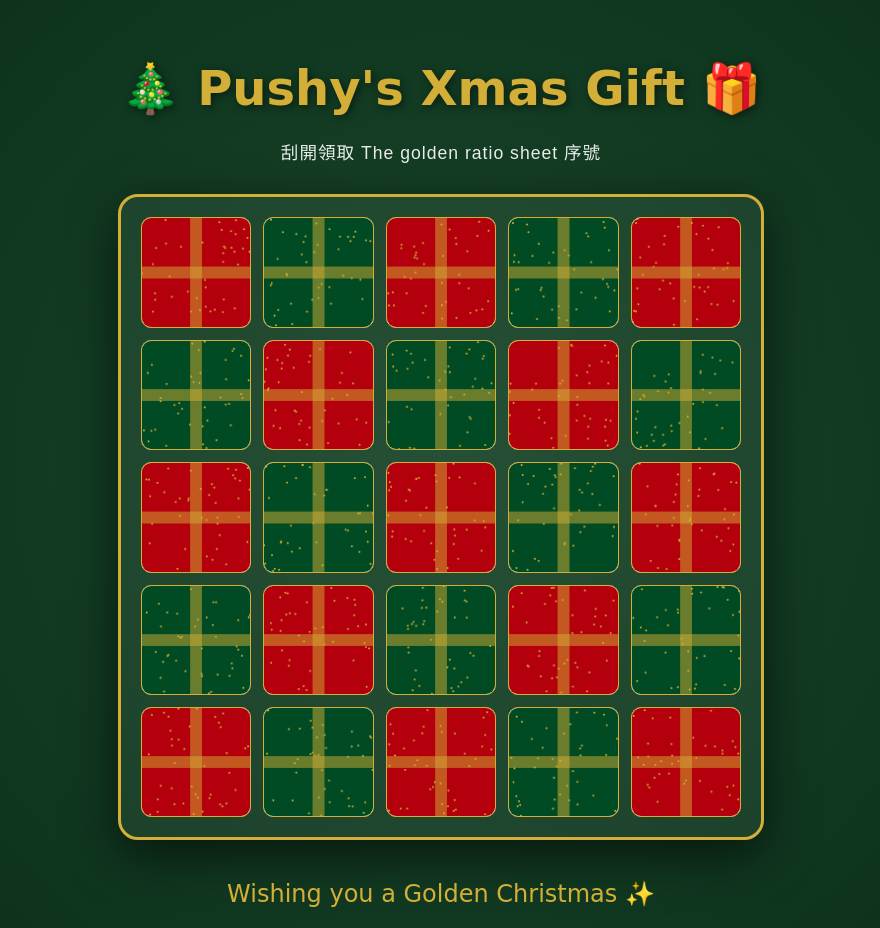
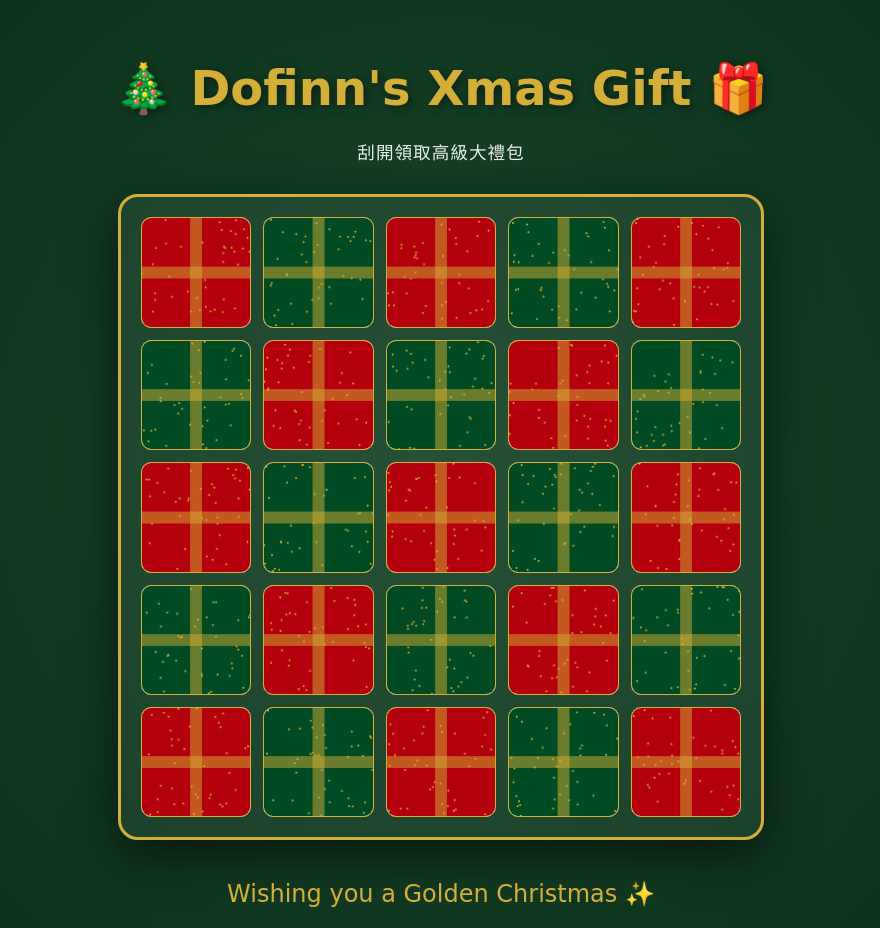
Before and after one commit to forgivedawn/Christmas_Scatch_2025, a plain HTML site: page index.html in a window 1280 px wide. Shown: the whole page, without its empty margins (199-1079 px from the left). Drawn offline with Linux system fonts and the light colour scheme; a web font is replaced by a local one.

Commit message:
Change title

```diff
--- a/index.html
+++ b/index.html
@@ -100,8 +100,8 @@
 </head>
 <body>
 
-    <h2>🎄 Pushy's Xmas Gift 🎁</h2>
-    <p class="subtitle">刮開領取 The golden ratio sheet 序號</p>
+    <h2>🎄 Dofinn's Xmas Gift 🎁</h2>
+    <p class="subtitle">刮開領取高級大禮包</p>
 
     <div class="grid-container" id="grid"></div>
 
@@ -201,4 +201,5 @@
         }
     </script>
 </body>
+
 </html>
```
